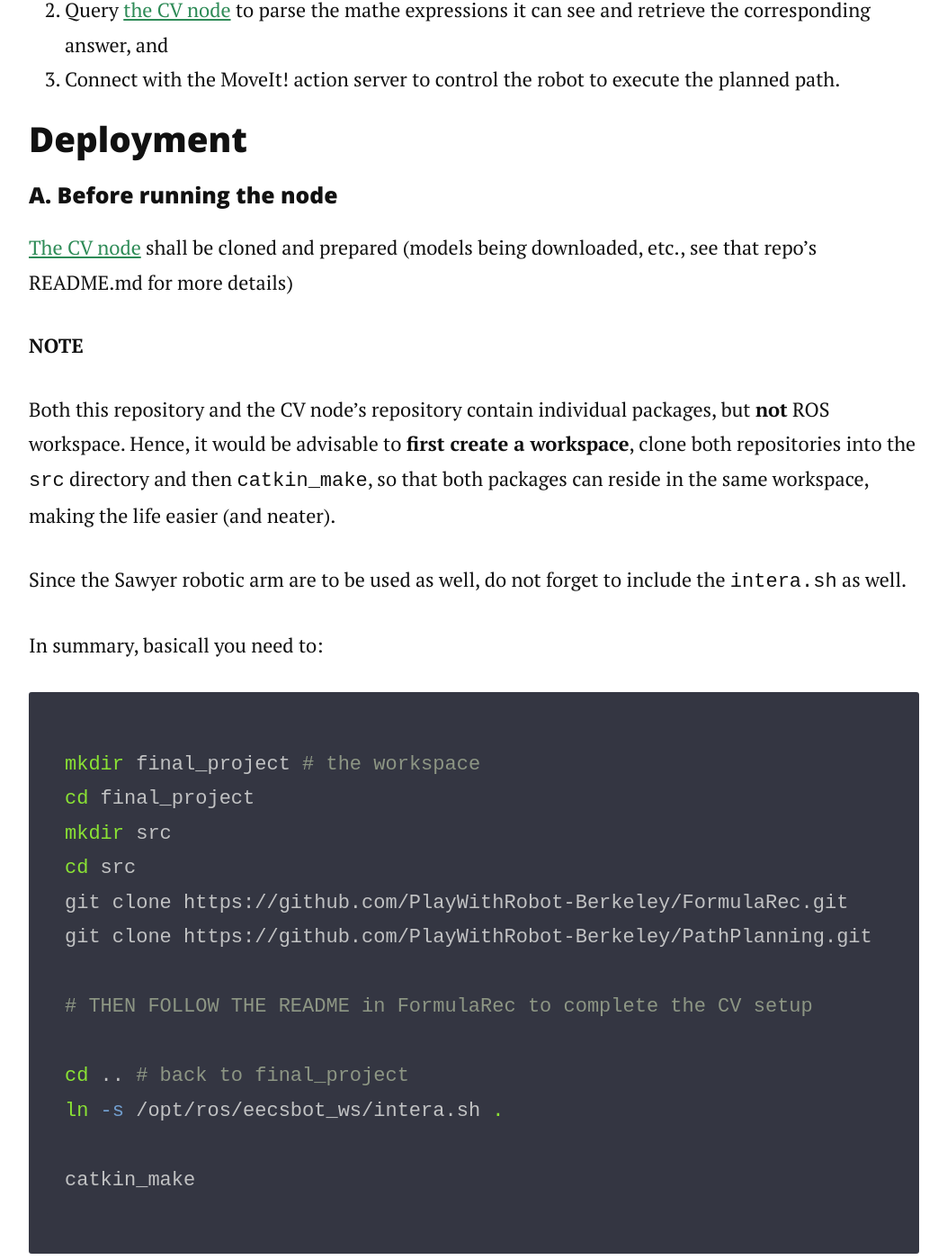
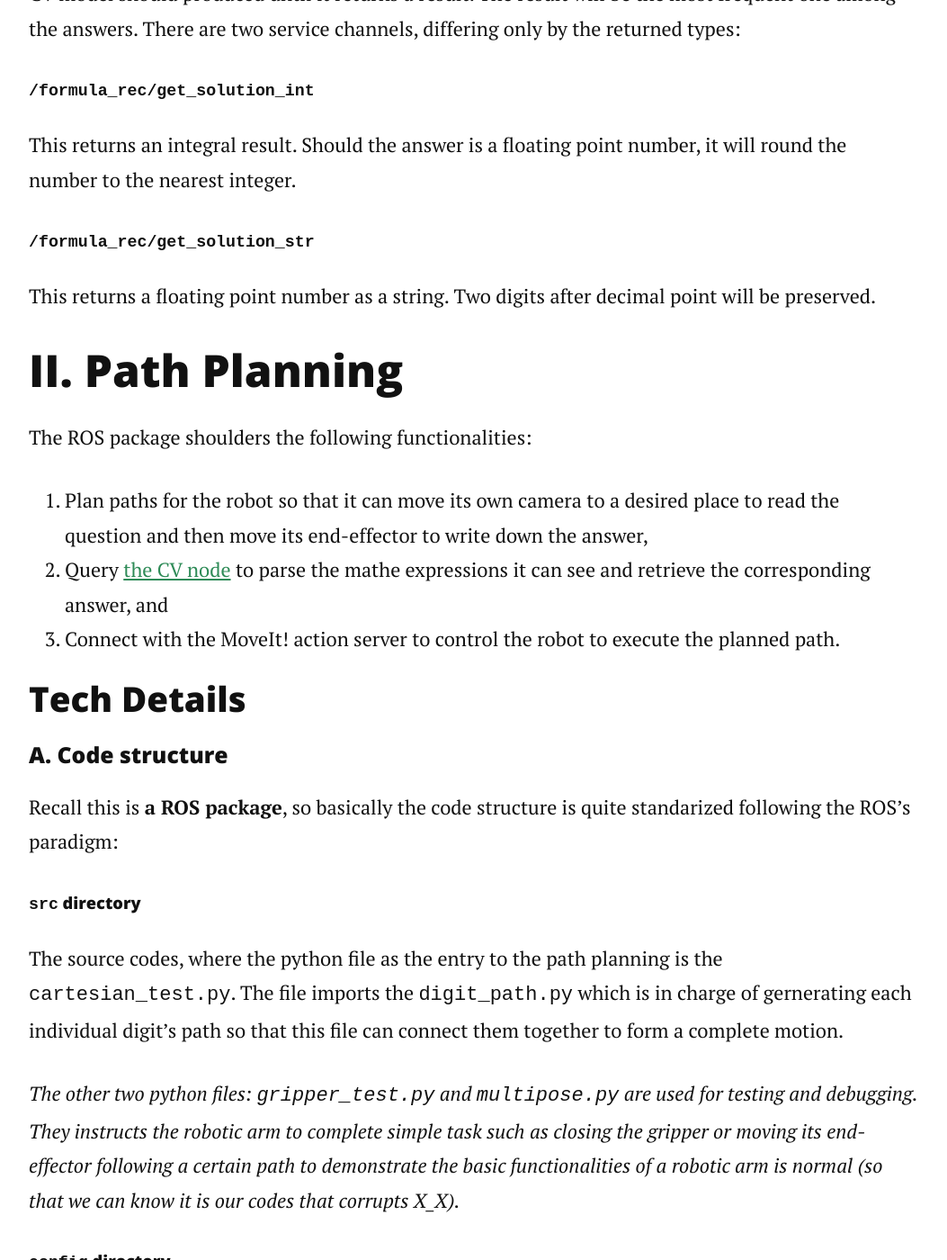
Before and after one commit to PlayWithRobot-Berkeley/PlayWithRobot-Berkeley.github.io, a Jekyll site: the page built from design.md, in a window 1280 px wide and 1400 px high, scrolled down 4858 px. Shown: the whole window at 90% size, without its empty margins (113-1166 px from the left). Built offline with Jekyll 4.4.1, drawn with Linux system fonts in a browser that asks for light colours; nearby versions of some CDN libraries; some of the changed text lies outside the part shown.

````diff
--- a/design.md
+++ b/design.md
@@ -48,9 +48,21 @@ from the camera:
 1. Blur the image using Gaussian kernel to filter the high-frequence noises, and
 1. Taking adaptive thresholding for recongnition
 
-_Actually, the pipeline contains two callback in order to give a better runtime visualization. The first
+<center>
+
+<img width='70%' src='/assets/img/cv_pipeline.jpg'/>
+
+</center>
+
+_**Upper left**: the raw image; **upper right**: after cropping;
+**lower left**: gaussian blur + grayscale; **lower right**: thresholding._
+
+
+
+Actually, the pipeline contains two callback in order to give a better runtime visualization. The first
 display the grayscale image directly to the users so that we can understand what is in front of the camera
-easier; the second shows the results after resizing/cropping, blurring and thresholding to debug the CV codes._
+easier; the second shows the results after resizing/cropping, blurring and thresholding to debug the CV codes.
+
 
 
 #### B. Preparation
@@ -120,66 +132,6 @@ The ROS package shoulders the following functionalities:
    expressions it can see and retrieve the corresponding answer, and
 3. Connect with the MoveIt! action server to control the robot to execute the planned path.
 
-### Deployment
-
-#### A. Before running the node
-
-[The CV node](https://github.com/PlayWithRobot-Berkeley/FormulaRec) shall be
-cloned and prepared (models being downloaded, etc., see that repo's README.md for
-more details)
-
-**NOTE**
-
-Both this repository and the CV node's repository contain individual packages, but **not** ROS workspace. Hence, it would be advisable to **first create a workspace**,
-clone both repositories into the `src` directory and then `catkin_make`, so that
-both packages can reside in the same workspace, making the life easier (and neater).
-
-Since the Sawyer robotic arm are to be used as well, do not forget to include the `intera.sh` as well.
-
-In summary, basicall you need to:
-
-```sh
-mkdir final_project # the workspace
-cd final_project
-mkdir src
-cd src
-git clone https://github.com/PlayWithRobot-Berkeley/FormulaRec.git
-git clone https://github.com/PlayWithRobot-Berkeley/PathPlanning.git
-
-# THEN FOLLOW THE README in FormulaRec to complete the CV setup
-
-cd .. # back to final_project
-ln -s /opt/ros/eecsbot_ws/intera.sh .
-
-catkin_make
-```
-
-#### B. Run the node
-
-1. Start the action server
-
-   ```
-   rosrun intera_interface joint_trajectory_action_server.py
-   ```
-
-2. Run MoveIt! via RVIZ **in a new terminal**
-
-   ```sh
-   roslaunch sawyer_moveit_config sawyer_moveit.launch electric_gripper:=true
-   ```
-
-3. Start the CV server node **in a new terminal**
-
-   ```sh
-   roslaunch formula_rec server.launch
-   ```
-
-4. Finally, run the path planning node **in a new terminal**
-
-   ```sh
-   rosrun path_planning cartesian_test.py
-   ```
-
 ### Tech Details
 
 #### A. Code structure
````
Also changed, not shown: result.md (+94 -4 lines), assets/img/cv_pipeline.jpg (added).
